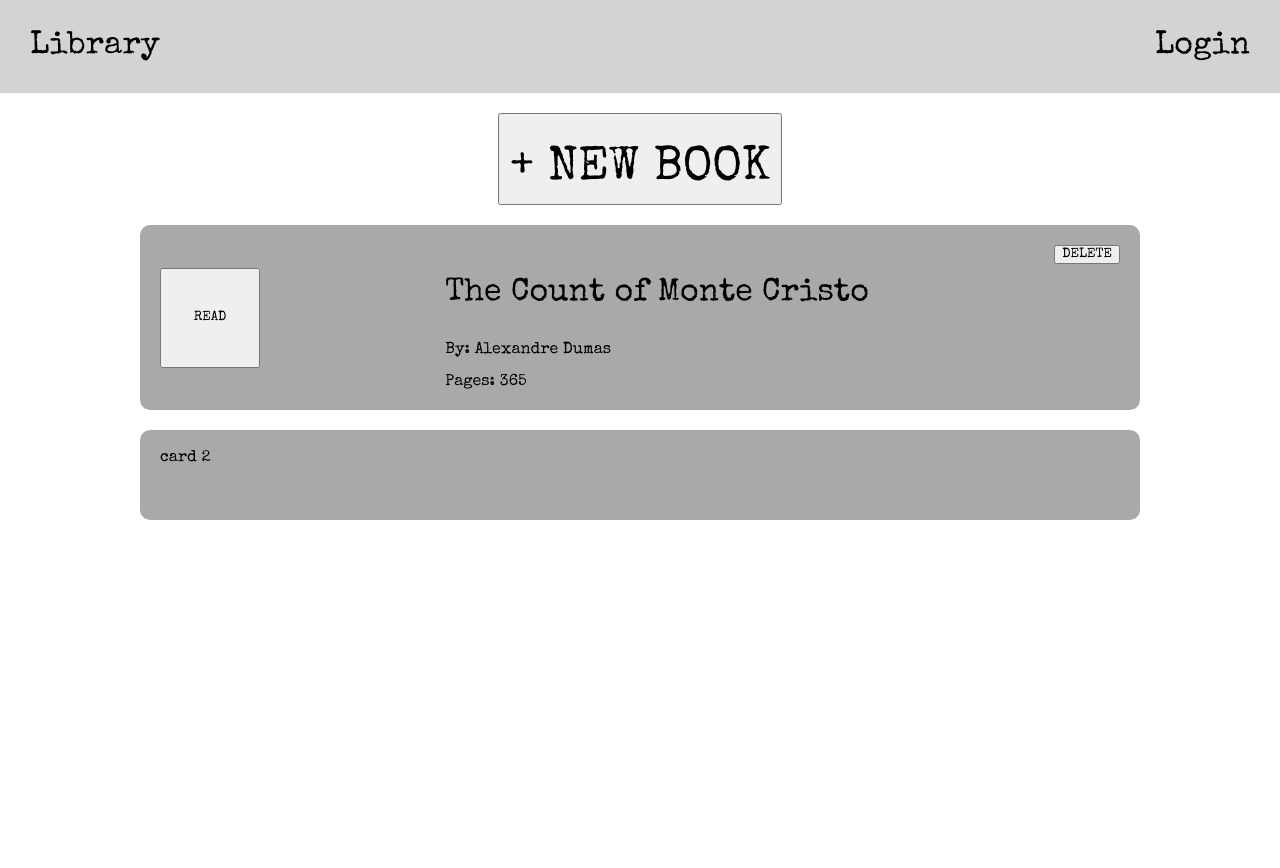
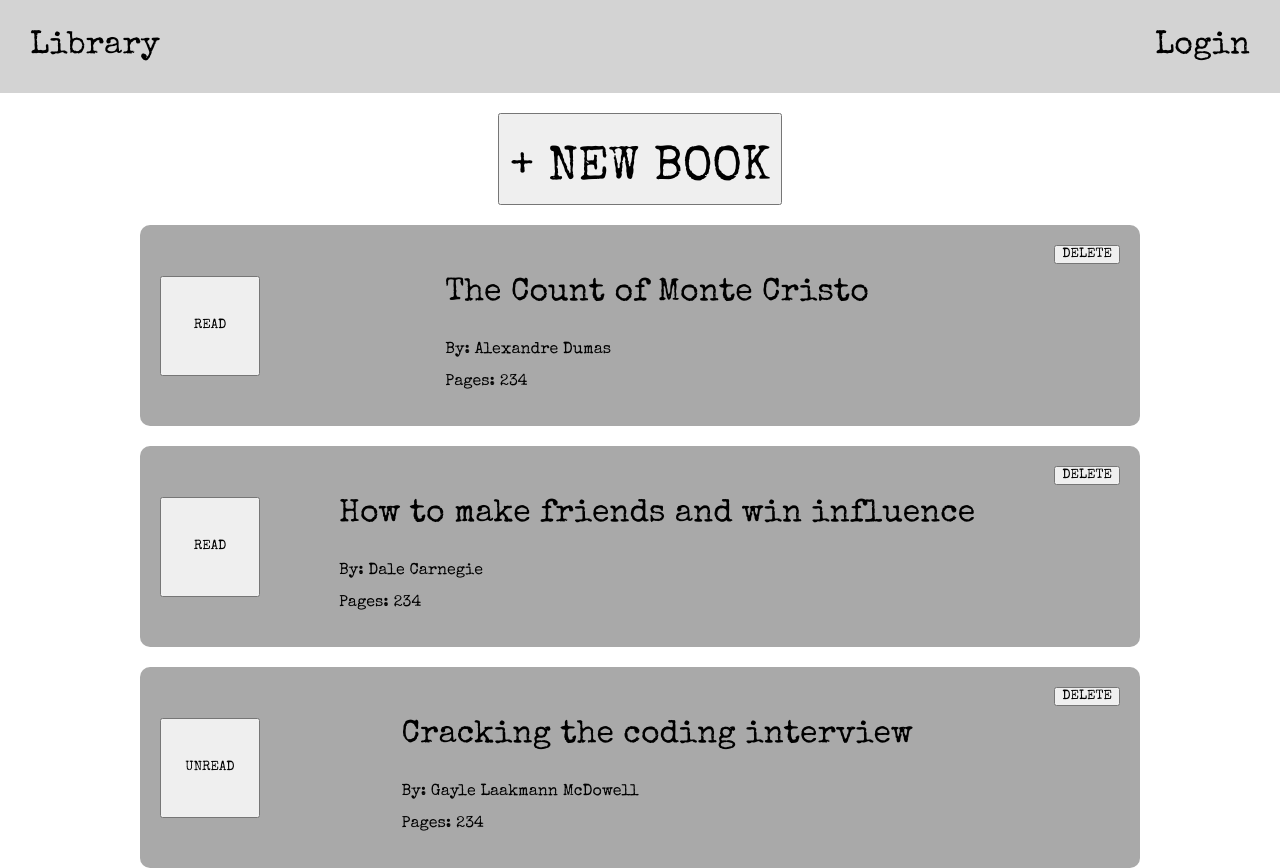
Before and after one commit to rehmanjav/odin-library, a plain HTML site: page index.html in a window 1280 px wide. Before the commit the page ends 800 px from the top, so only its background shows below. Drawn offline with nearby package versions, Linux system fonts and the light colour scheme.

Commit message:
Implement generateCard and updateLibrary

```diff
--- a/index.html
+++ b/index.html
@@ -17,14 +17,12 @@
         <button class="btn-newBook">+ NEW BOOK</button>
     </div>
     <div class="card-container">
-        <div class="card">
-            <div class="btn-read"><button>READ</button></div>
+        <div class="card" data-index="0">
+            <div class="btn-read"><button class="btn-read-self">READ</button></div>
             <div class="book-details">
                 <p class="book-title">The Count of Monte Cristo</p>
-                <span>By: </span><span class="book-author">Alexandre Dumas</span>
-                <br>
-                <br>
-                <span>Pages: </span><span class="book-pages">365</span>
+                <p class="book-author">By: Alexandre Dumas</p>
+                <p class="book-pages">Pages: 365</p>
             </div>
             <div class="btn-delete"><button>DELETE</button></div>
         </div>
--- a/library.js
+++ b/library.js
@@ -36,8 +36,81 @@ function addBookToLibrary() {
 }
 
 function updateLibrary() {
-    //
+    let cardContainer = document.querySelector(".card-container");
+    while (cardContainer.firstChild) {
+        cardContainer.removeChild(cardContainer.firstChild);
+    }
 
+    for (let i = 0; i < myLibrary.length; i++) {
+        let bookIndex = i;
+        let bookTitle = myLibrary[i]["title"];
+        let bookAuthor = myLibrary[i]["author"];
+        let bookPages = myLibrary[i]["pages"];
+        let bookRead = myLibrary[i]["read"];
+
+        let newCard = generateCard(bookTitle, bookAuthor, bookPages, bookRead, bookIndex);
+
+        cardContainer.appendChild(newCard);
+
+    }
+}
+
+function generateCard(bookTitle, bookAuthor, bookPages, bookRead, bookIndex) {
+    let card = document.createElement('div');
+    card.classList.add("card");
+    card.setAttribute("data-index", bookIndex);
+
+    // Read button div
+    let btnReadDiv = document.createElement('div');
+    btnReadDiv.classList.add("btn-read");
+
+    let btnRead = document.createElement('button');
+    if (bookRead == true) {
+        btnRead.textContent = 'READ';
+        btnRead.classList.add("btn-read-self");
+
+    } else {
+        btnRead.textContent = "UNREAD";
+        btnRead.classList.add("btn-unread-self");
+    }
+
+    btnReadDiv.appendChild(btnRead);
+
+    card.appendChild(btnReadDiv);
+
+    // Book details div
+    let bookDetailsDiv = document.createElement('div');
+    bookDetailsDiv.classList.add("book-details");
+
+    let titleP = document.createElement('p');
+    titleP.classList.add("book-title");
+    titleP.textContent = `${bookTitle}`;
+    bookDetailsDiv.appendChild(titleP);
+
+    let authorP = document.createElement('p');
+    authorP.classList.add("book-author");
+    authorP.textContent = `By: ${bookAuthor}`;
+    bookDetailsDiv.appendChild(authorP);
+
+    let pagesP = document.createElement('p');
+    pagesP.classList.add("book-pages");
+    pagesP.textContent = `Pages: ${bookPages}`;
+    bookDetailsDiv.appendChild(pagesP);
+
+    card.appendChild(bookDetailsDiv);
+
+    // Delete div
+    let btnDeleteDiv = document.createElement('div');
+    btnDeleteDiv.classList.add("btn-delete");
+
+    let btnDelete = document.createElement('button');
+    btnDelete.textContent = 'DELETE';
+
+    btnDeleteDiv.appendChild(btnDelete);
+
+    card.appendChild(btnDeleteDiv);
+
+    return card;
 }
 
 updateLibrary();
```
